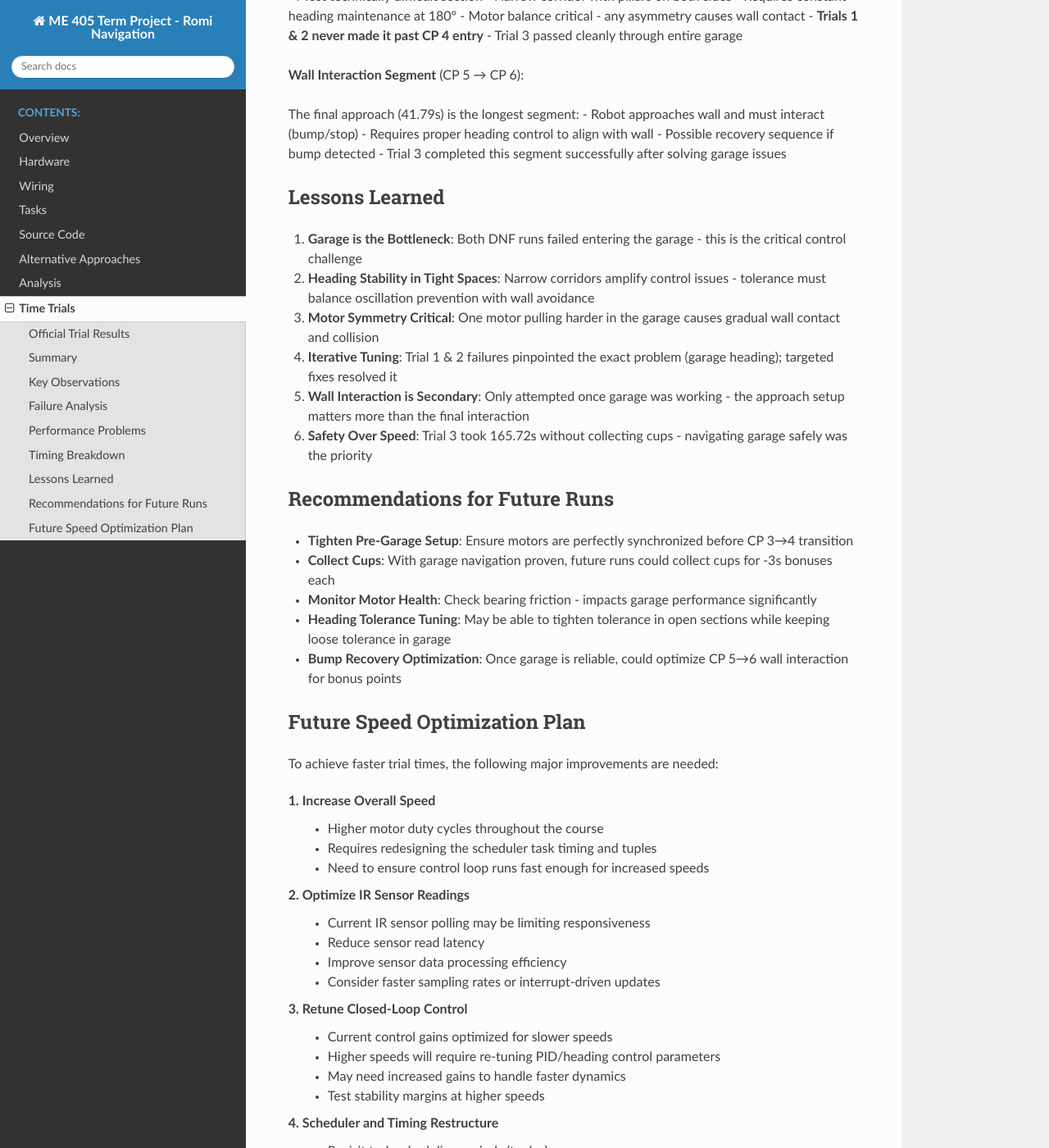
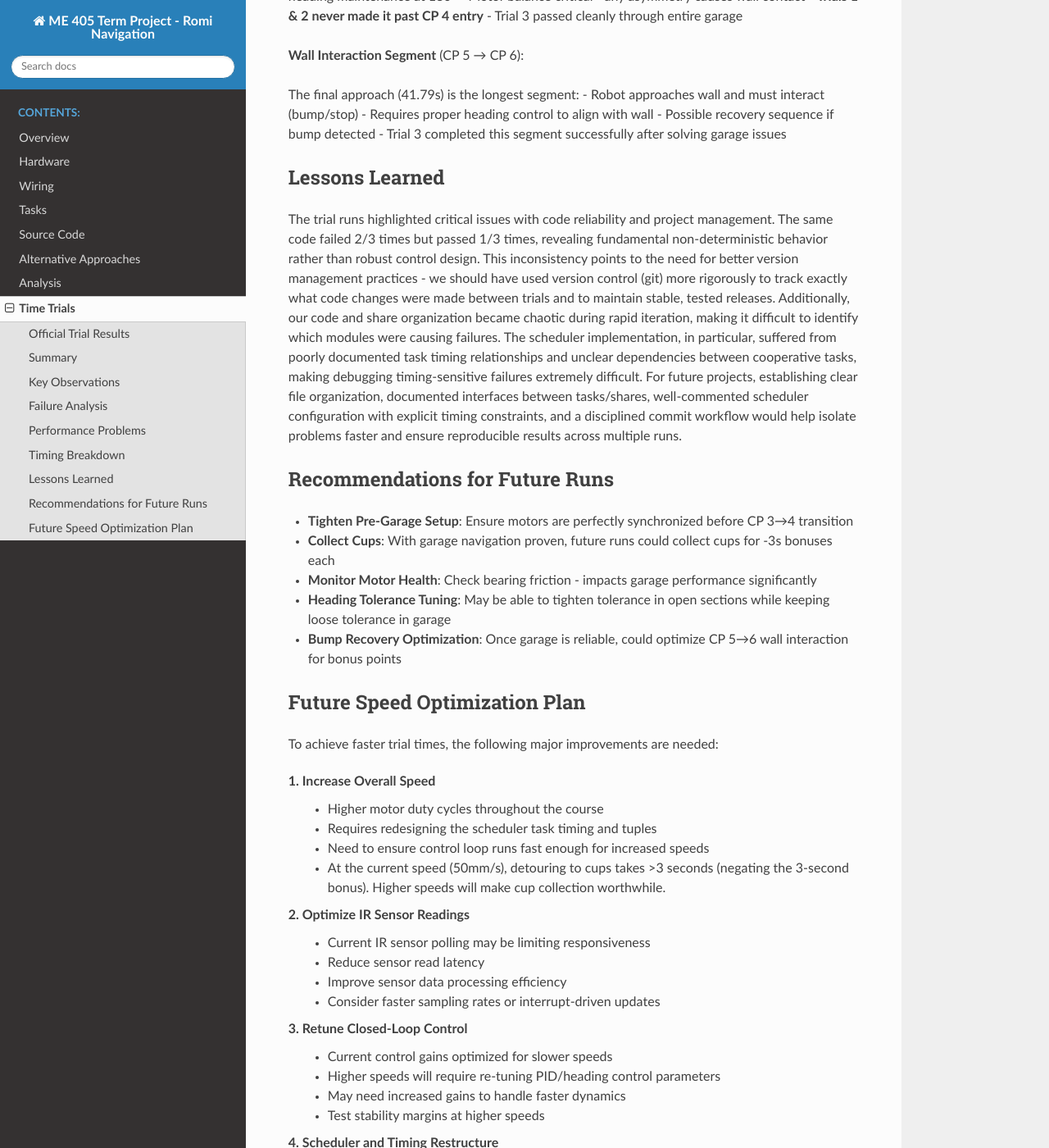
Before and after one commit to shwanpla/ME-405-Term-Project, a Sphinx documentation site: the page built from docs/time_trials.rst, in a window 1280 px wide and 1400 px high, scrolled down 3413 px. Shown: the whole window at 82% size. Built offline with Sphinx 7.4.7 and the Read the Docs theme 3.1.0, drawn with Linux system fonts in a browser that asks for light colours; some of the changed text lies outside the part shown.

Commit message:
Altered "Lessons Learned" section

```diff
--- a/docs/time_trials.rst
+++ b/docs/time_trials.rst
@@ -72,10 +68,9 @@ Summary
    - Checkpoint 1: 32.91s
    - Checkpoint 2: 58.00s
    - Checkpoint 3: 82.32s
-   - Checkpoint 4 (Garage Entry): 100.53s
-   - Checkpoint 5 (Garage Exit): 123.93s
-   - Checkpoint 6 (Wall Interaction): 165.72s
-   - Finish time: **165.72 seconds** (no cup bonuses)
+   - Checkpoint 4: 100.53s
+   - Checkpoint 5: 123.93s
+   - Checkpoint 6: 165.72s
 
 Key Observations
 ----------------
@@ -231,17 +226,7 @@ The final approach (41.79s) is the longest segment:
 Lessons Learned
 ---------------
 
-1. **Garage is the Bottleneck**: Both DNF runs failed entering the garage - this is the critical control challenge
-
-2. **Heading Stability in Tight Spaces**: Narrow corridors amplify control issues - tolerance must balance oscillation prevention with wall avoidance
-
-3. **Motor Symmetry Critical**: One motor pulling harder in the garage causes gradual wall contact and collision
-
-4. **Iterative Tuning**: Trial 1 & 2 failures pinpointed the exact problem (garage heading); targeted fixes resolved it
-
-5. **Wall Interaction is Secondary**: Only attempted once garage was working - the approach setup matters more than the final interaction
-
-6. **Safety Over Speed**: Trial 3 took 165.72s without collecting cups - navigating garage safely was the priority
+The trial runs highlighted critical issues with code reliability and project management. The same code failed 2/3 times but passed 1/3 times, revealing fundamental non-deterministic behavior rather than robust control design. This inconsistency points to the need for better version management practices - we should have used version control (git) more rigorously to track exactly what code changes were made between trials and to maintain stable, tested releases. Additionally, our code and share organization became chaotic during rapid iteration, making it difficult to identify which modules were causing failures. The scheduler implementation, in particular, suffered from poorly documented task timing relationships and unclear dependencies between cooperative tasks, making debugging timing-sensitive failures extremely difficult. For future projects, establishing clear file organization, documented interfaces between tasks/shares, well-commented scheduler configuration with explicit timing constraints, and a disciplined commit workflow would help isolate problems faster and ensure reproducible results across multiple runs.
 
 Recommendations for Future Runs
 --------------------------------
@@ -261,6 +246,7 @@ To achieve faster trial times, the following major improvements are needed:
    - Higher motor duty cycles throughout the course
    - Requires redesigning the scheduler task timing and tuples
    - Need to ensure control loop runs fast enough for increased speeds
+   - At the current speed (50mm/s), detouring to cups takes >3 seconds (negating the 3-second bonus). Higher speeds will make cup collection worthwhile.
 
 **2. Optimize IR Sensor Readings**
    - Current IR sensor polling may be limiting responsiveness
@@ -286,5 +272,3 @@ To achieve faster trial times, the following major improvements are needed:
    3. Increase speed incrementally while monitoring control stability
    4. Retune closed-loop controllers at each speed increment
    5. Final full-speed validation run
-
-**Risk**: Higher speeds increase the severity of control failures, especially in tight spaces like the garage corridor. Thorough testing required.
```
Also changed, not shown: other parts of docs/time_trials.rst (+5 -9 lines).
